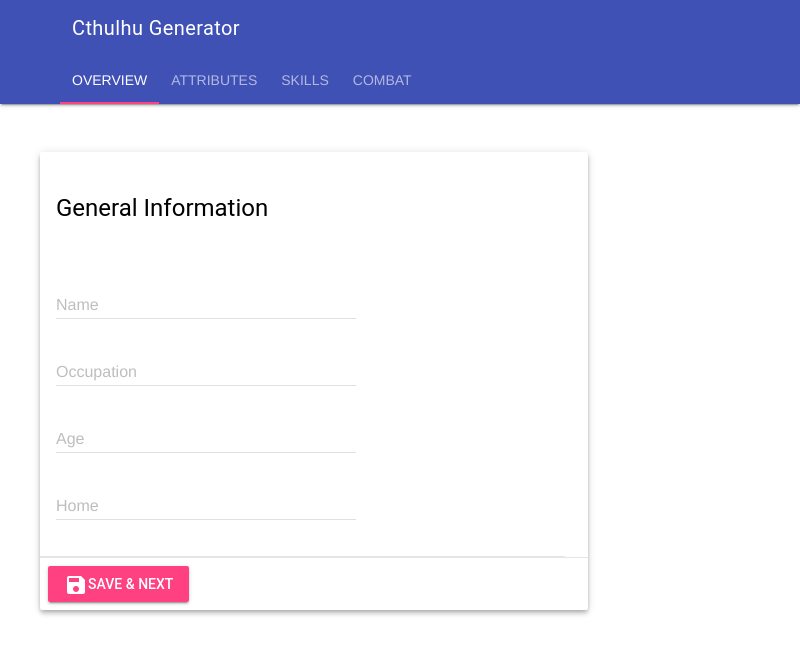
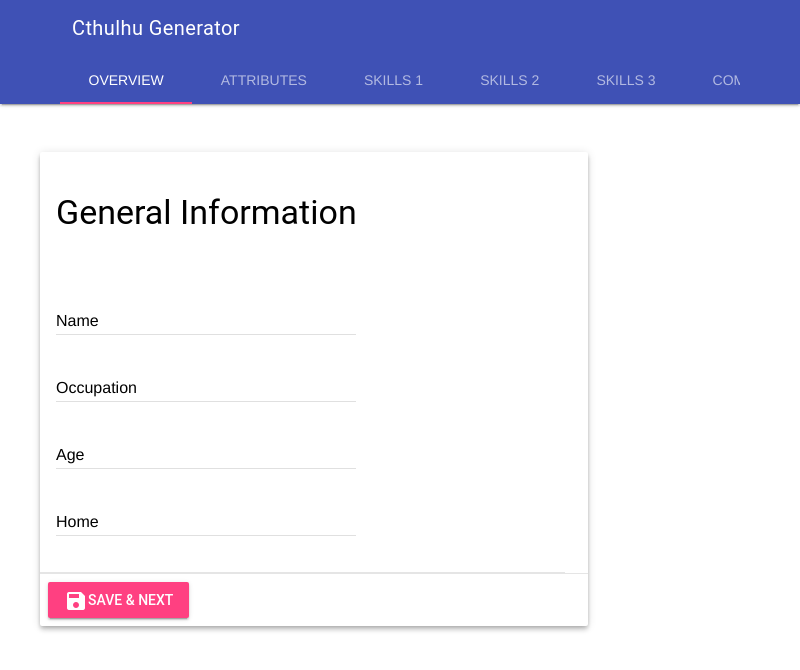
Before and after one commit to LiXiling/electron-cthulhu, an Electron app: page app/editor/index.html in a window 800 px wide. Drawn offline with nearby package versions, Linux system fonts and the light colour scheme.

Commit message:
first skill page

```diff
--- a/app/editor/index.html
+++ b/app/editor/index.html
@@ -17,10 +17,12 @@
                 <span class="mdl-layout-title">Cthulhu Generator</span>
             </div>
             <!-- Tabs -->
-            <div class="mdl-layout__tab-bar mdl-js-ripple-effect">
+            <div class="mdl-layout__tab-bar mdl-js-ripple-effect mdl-layout--fixed-tabs">
                 <a id="tab_overview" href="#scroll-tab-1" class="mdl-layout__tab is-active">Overview</a>
                 <a id="tab_attributes" href="#scroll-tab-2" class="mdl-layout__tab">Attributes</a>
-                <a id="tab_skills" href="#scroll-tab-3" class="mdl-layout__tab">Skills</a>
+                <a id="tab_skills1" href="#scroll-tab-3" class="mdl-layout__tab">Skills 1</a>
+                <a id="tab_skills2" href="#scroll-tab-3" class="mdl-layout__tab">Skills 2</a>
+                <a id="tab_skills3" href="#scroll-tab-3" class="mdl-layout__tab">Skills 3</a>
                 <a id="tab_combat" href="#scroll-tab-4" class="mdl-layout__tab">Combat</a>
             </div>
         </header>
@@ -33,7 +35,7 @@
                         <div class="mdl-card mdl-cell--6-col mdl-shadow--4dp">
                             <div class="mdl-card__title">
                                 <div class="mdl-card__title-text">
-                                    <h4>General Information</h2>
+                                    <h3>General Information</h3>
                                 </div>
                             </div>
                             <div class="mdl-card--border mdl-card__supporting-text">
@@ -82,7 +84,7 @@
                             </button>
                             <div class="mdl-card__title">
                                 <div class="mdl-card__title-text">
-                                    <h4>Physical & Mental Attributes</h2>
+                                    <h3>Physical & Mental Attributes</h3>
                                 </div>
                             </div>
                             <div class="mdl-card--border mdl-card__supporting-text">
@@ -153,10 +155,32 @@
                         </div>
                     </div>
             </section>
+            <!-- Tab 3-->
             <section class="mdl-layout__tab-panel" id="scroll-tab-3">
                 <div class="page-content">
-                    <!-- Your content goes here -->
-                </div>
+                    <!-- Card -->
+                    <div class="mdl-grid cthulhu-padding">
+                        <div class="mdl-card mdl-cell--6-col mdl-shadow--4dp">
+                            <div class="mdl-card__title">
+                                <div class="mdl-card__title-text">
+                                    <h3>Non-Combat Skills</h3>
+                                </div>
+                            </div>
+                            <div class="mdl-card--border mdl-card__supporting-text">
+                                <form id='form_sk1'>
+                                </form>
+                            </div>
+                            <div class="mdl-card__actions mdl-card--border">
+                                <!-- Actions -->
+                                <button onclick="saveOverview()" class="mdl-button mdl-js-button mdl-button--raised mdl-js-ripple-effect mdl-button--accent"
+                                    type="submit" name="saveOverview">
+                                    <i class="material-icons">save</i>Save & Next
+                                </button>
+                            </div>
+                        </div>
+                    </div>
+            </section>
+            </div>
             </section>
             <section class="mdl-layout__tab-panel" id="scroll-tab-4">
                 <div class="page-content">
@@ -170,6 +194,7 @@
         <script>
             window.$ = window.jQuery = require('jquery');
         </script>
+        <script src="js/skill.js"></script>
         <script src="js/character.js"></script>
         <script src="js/overview-view.js"></script>
         <script src="js/attribute-view.js"></script>
--- /dev/null
+++ b/app/editor/js/skill.js
@@ -0,0 +1,28 @@
+var skills = [
+    "Archäologie (01%)",
+    "Charme (15%)",
+    "Einschüchtern (15%)",
+    "Elektrotechnik (07%)",
+    "Erste Hilfe (30%)",
+    "Fahren (20%)",
+    "Fingerfertigkeit (10%)",
+    "Geschichte (05%)",
+    "Klettern (20%)",
+    "Lauschen (20%)",
+    "Mechanik (10%)",
+    "Medizin (01%)"
+];
+
+for (var i = 1; i <= skills.length; i++) {
+    var s = skills[i - 1];
+
+    $('#form_sk1').append(
+        "<div class=\"mdl-textfield mdl-js-textfield mdl-textfield--floating-label\">" +
+        "<input class=\"mdl-textfield__input\" type=\"text\" pattern=\"-?[0-9]*(\.[0-9]+)?\" id=\"tf_sk" + i + "\">" +
+        "<label class=\"mdl-textfield__label\" for=\"tf_sk" + i + "\">" + s + "</label>" +
+        "<span class=\"mdl-textfield__error\">Input is not a number!</span>" +
+        "</div>"
+    )
+
+    componentHandler.upgradeDom();
+}
--- a/app/editor/styles.css
+++ b/app/editor/styles.css
@@ -9,6 +9,13 @@ body::before {
     bottom: 0;
     top: 0;
     position: fixed;
+}
+
+.mdl-textfield__label {
+    color: black;
+}
+.mdl-textfield__input {
+    color: black;
 }
 
 .cthulhu-padding{
```
